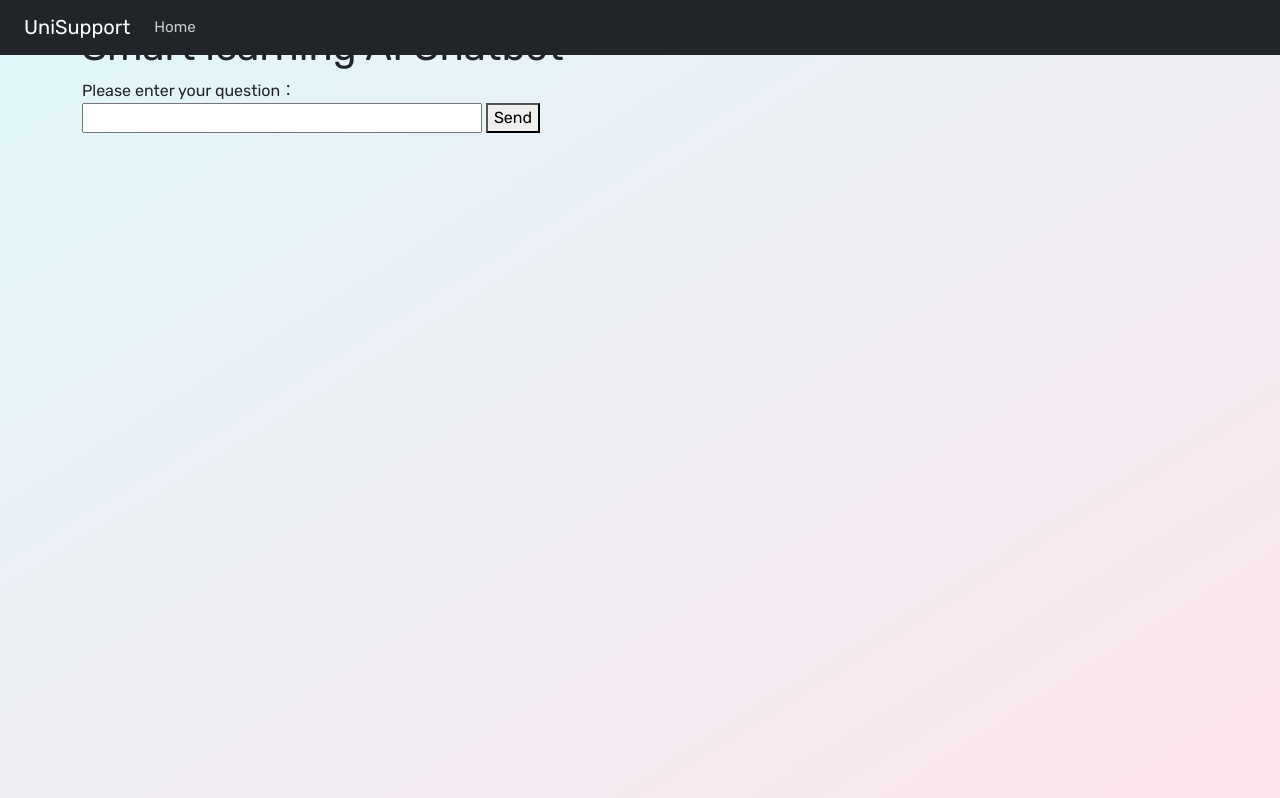
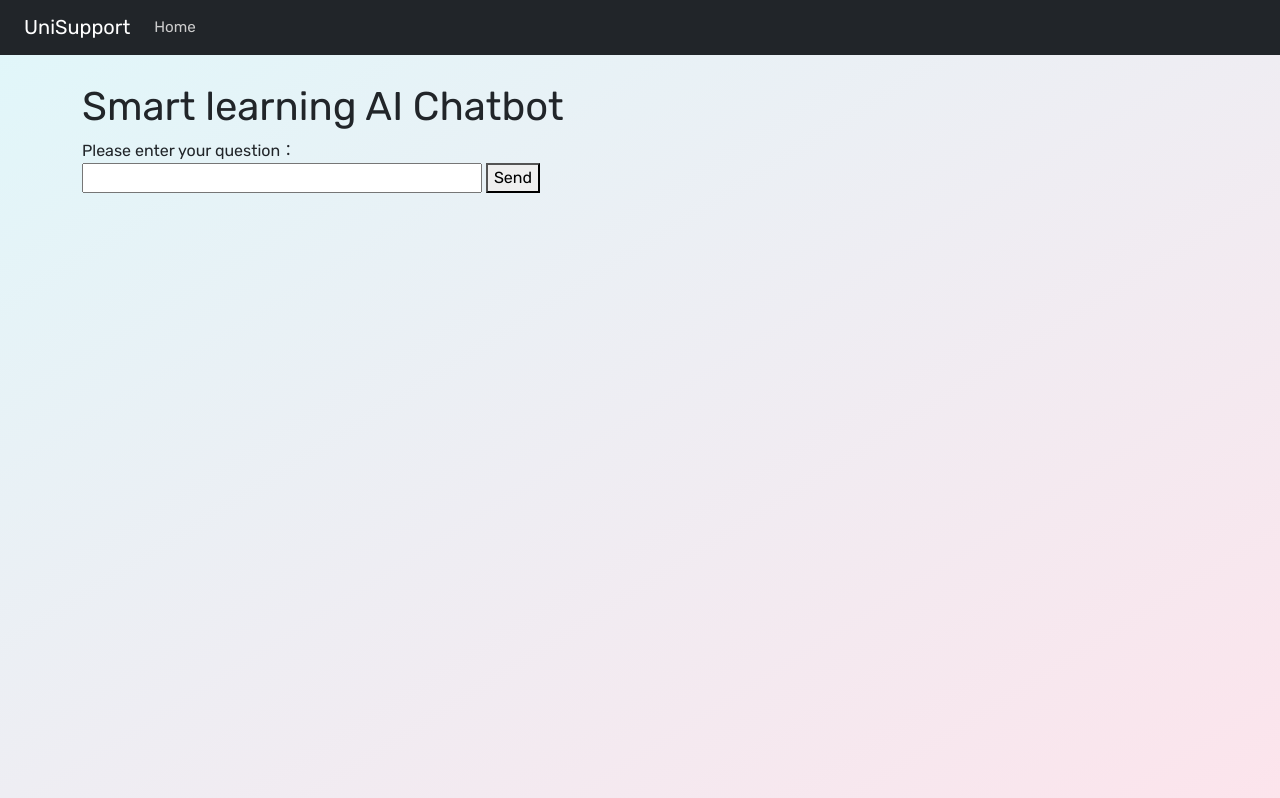
Before and after one commit to CzhPeter/UniSupportPrototype, a Python web app: template app/templates/chat.html in a window 1280 px wide. Shown: the part 1-799 px from the top of the page. Run offline with Jinja, Linux system fonts and the light colour scheme; the template is opened without the code that fills it, so the values that code supplies are empty; some libraries are stand-ins or nearby versions.

```diff
--- a/app/templates/base.html
+++ b/app/templates/base.html
@@ -47,6 +47,9 @@
     .navbar .nav-link:hover {
       color: #fff;
     }
+    body {
+      padding-top: 60px;
+    }
   </style>
 </head>
 <body>
```
